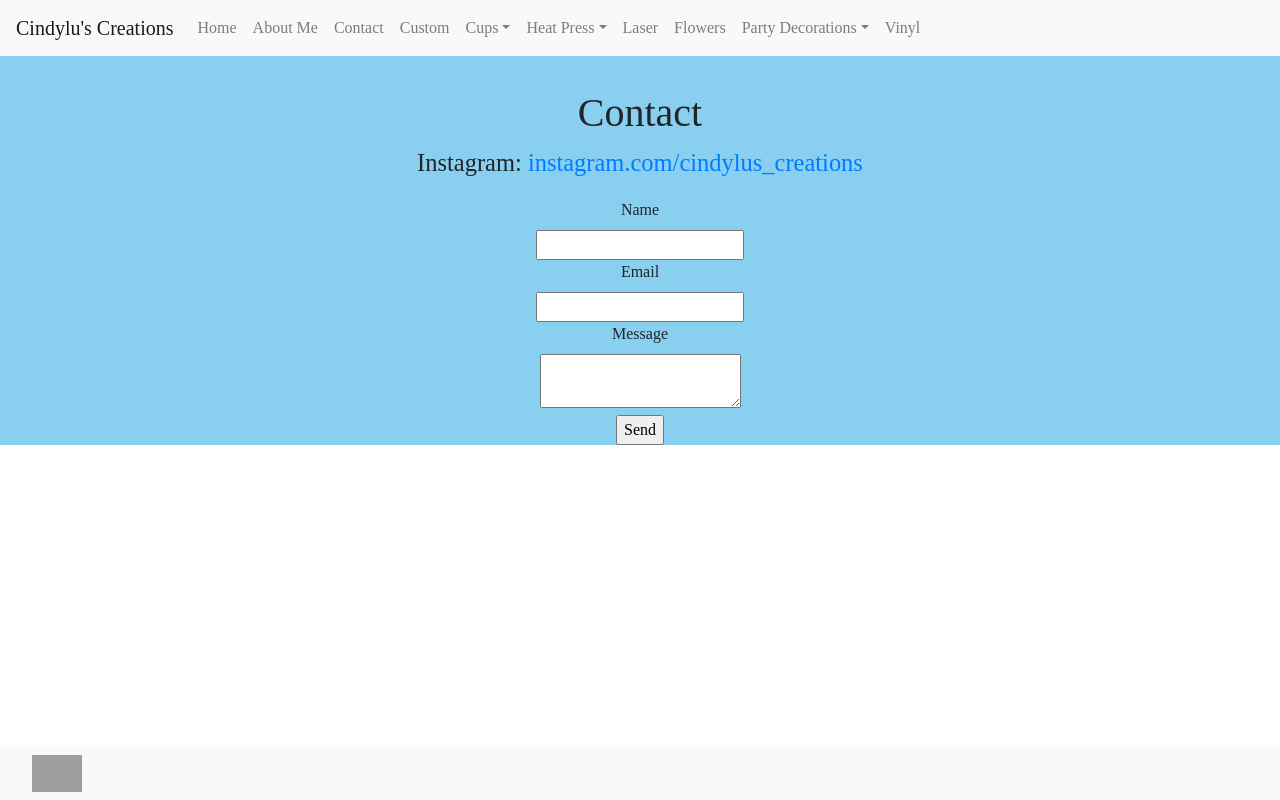
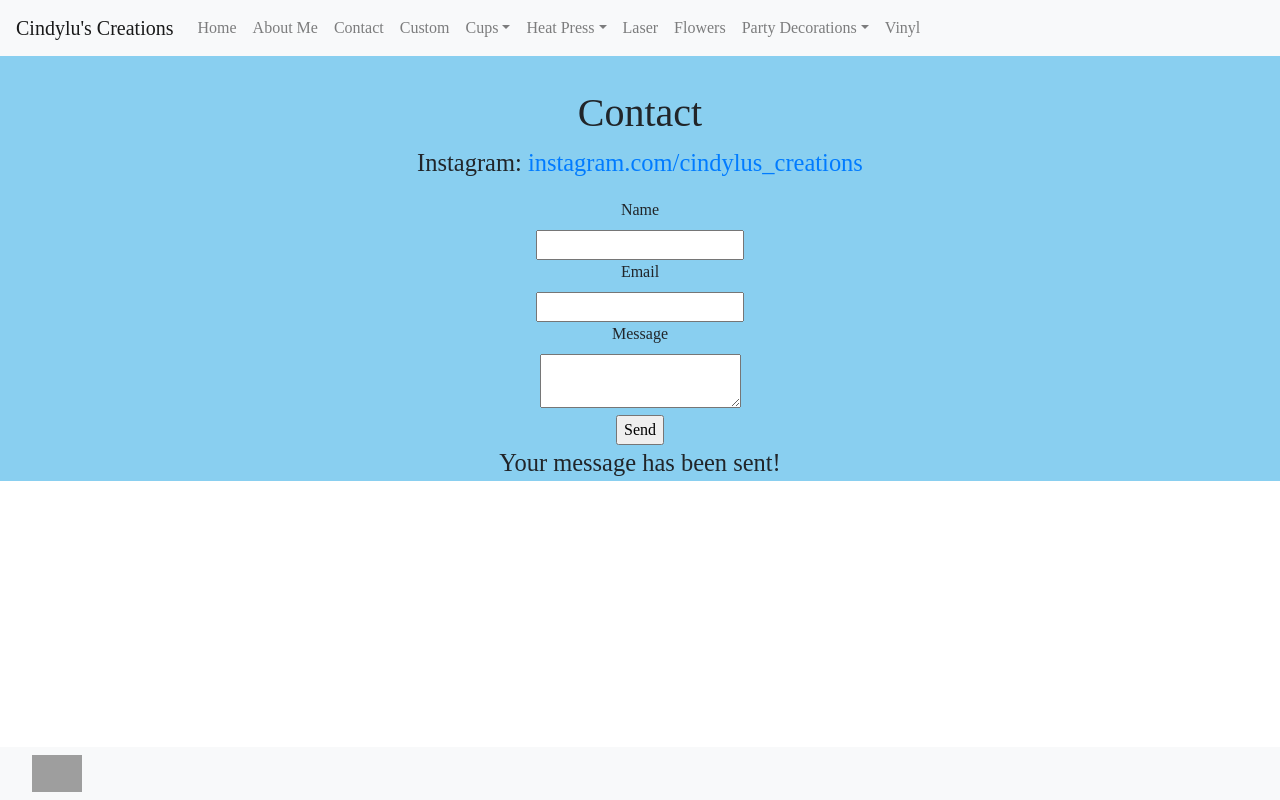
Before and after one commit to bryanlubay/cindyluscreations, a React (Create React App) app: page /contact in a window 1280 px wide. Built offline with nearby package versions, Linux system fonts and the light colour scheme; grey boxes are pictures that could not be loaded.

Commit message:
13 Feb House

```diff
--- a/src/components/Contact/Contact.js
+++ b/src/components/Contact/Contact.js
@@ -5,6 +5,7 @@ import emailjs, { init } from 'emailjs-com';
 import Overlay from 'react-bootstrap/Overlay'
 import { OverlayTrigger } from 'react-bootstrap';
 import { Popover } from 'bootstrap';
+import Toast from 'react-bootstrap/Toast'
 init("user_MtgUQNqrhATMY50aphkcR");
 
 function sendEmail(e) {
@@ -74,7 +75,7 @@ function Contact() {
             </Popover>}>
             </OverlayTrigger> */}
             <input id="contact-submit" type="submit" value="Send"></input>
-
+            <p>Your message has been sent!</p>
 
 
 
```
